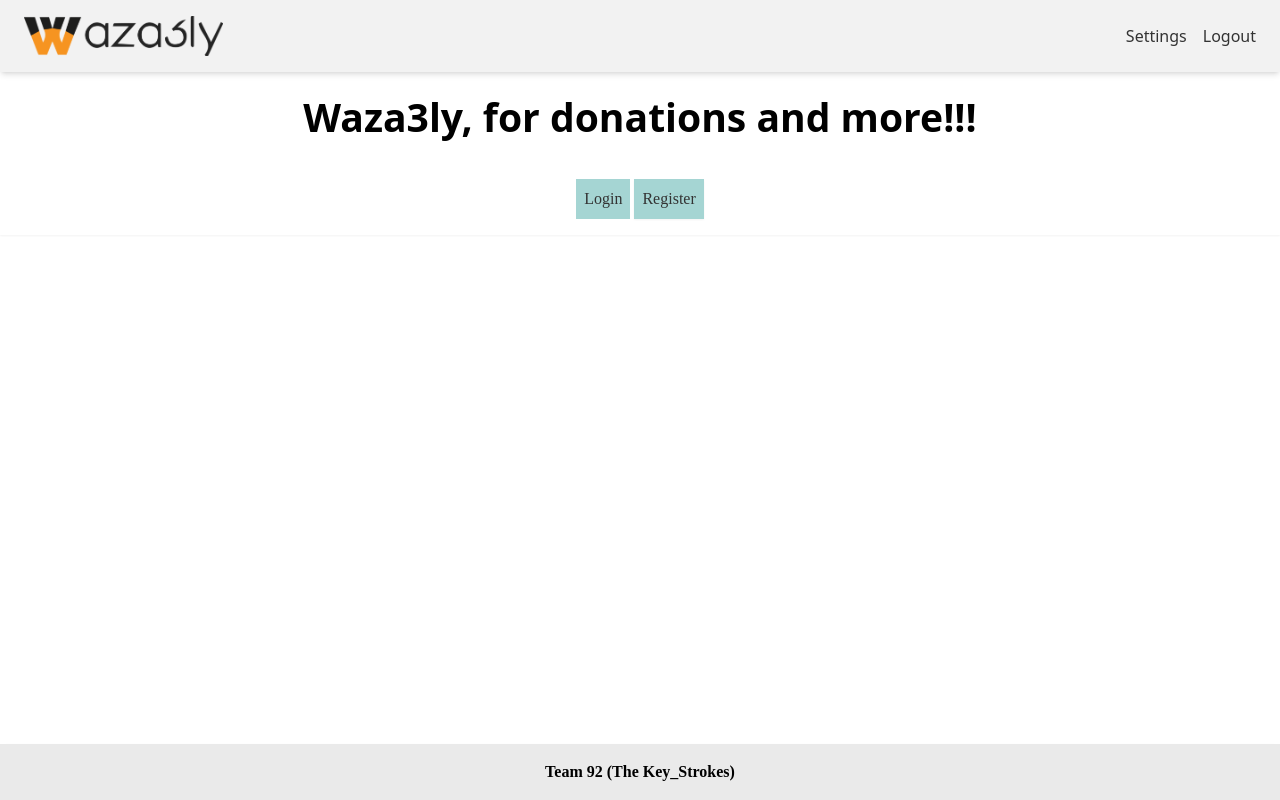
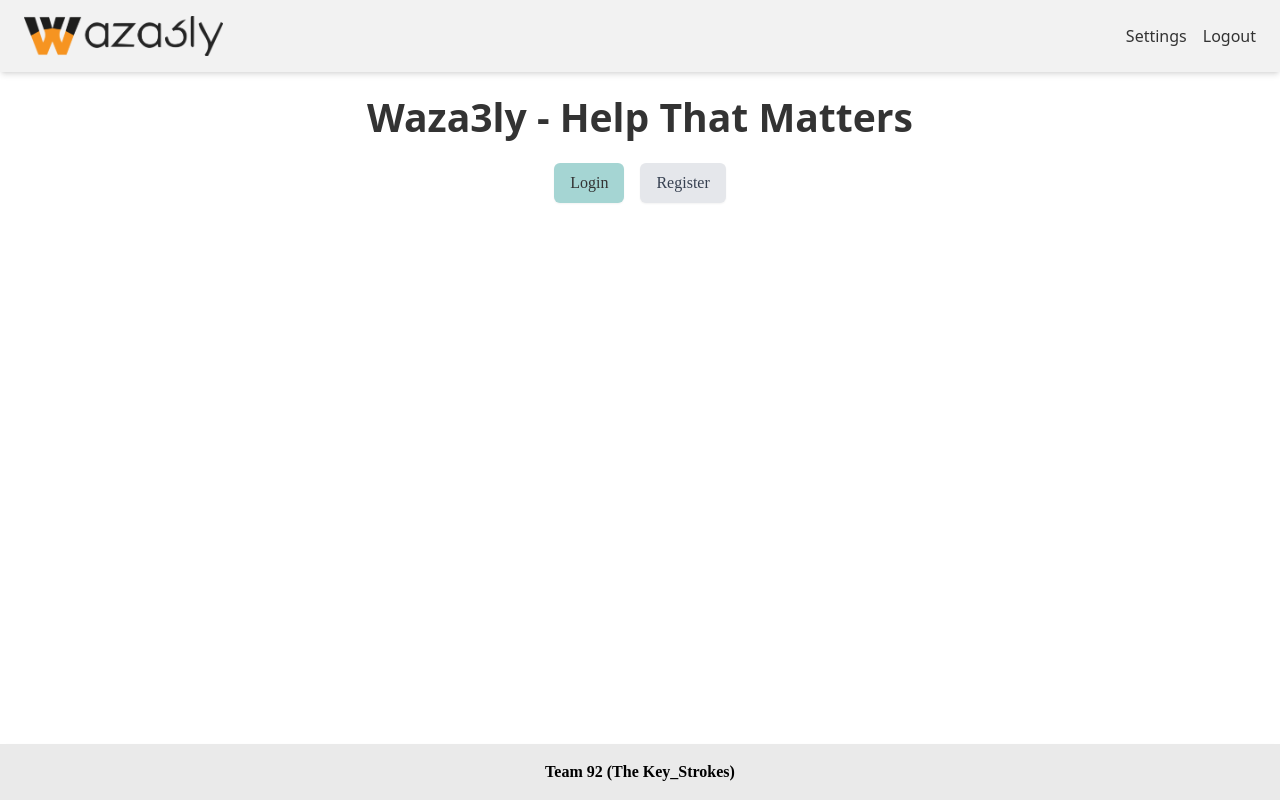
Before and after one commit to Hamada-Gado/Waz3ly-Web-Site, a React (Vite) app: page / in a window 1280 px wide. Built offline with nearby package versions, Linux system fonts and the light colour scheme.

Commit message:
enhance home page

```diff
--- a/src/components/Home/Home.jsx
+++ b/src/components/Home/Home.jsx
@@ -1,18 +1,17 @@
 import { Link } from "react-router-dom";
 const Home = () => {
   return (
-    <div>
-      <h1 className="text-4xl font-bold text-center py-4 px-6">
-        Waza3ly, for donations and more!!!
+    <div className="text-center py-4 px-6">
+      <h1 className="text-4xl font-bold text-text">
+        Waza3ly - Help That Matters
       </h1>
-      <div className="flex justify-center items-center py-4 px-6 gap-1 padding-1 shadow-sm">
+      <div className="flex justify-center items-center py-4 px-6 gap-4">
         <Link to="/Login">
-          <button className="bg-accent text-text p-2 e-round-corner font-body">
+          <button className="bg-accent text-text px-4 py-2 rounded-md shadow-sm font-body hover:bg-secondary">
             Login
           </button>
         </Link>
-
-        <button className="bg-accent text-text p-2 e-round-corner shadow-sm font-body">
+        <button className="bg-gray-200 text-gray-700 px-4 py-2 rounded-md shadow-sm font-body hover:bg-gray-300">
           Register
         </button>
       </div>
```
